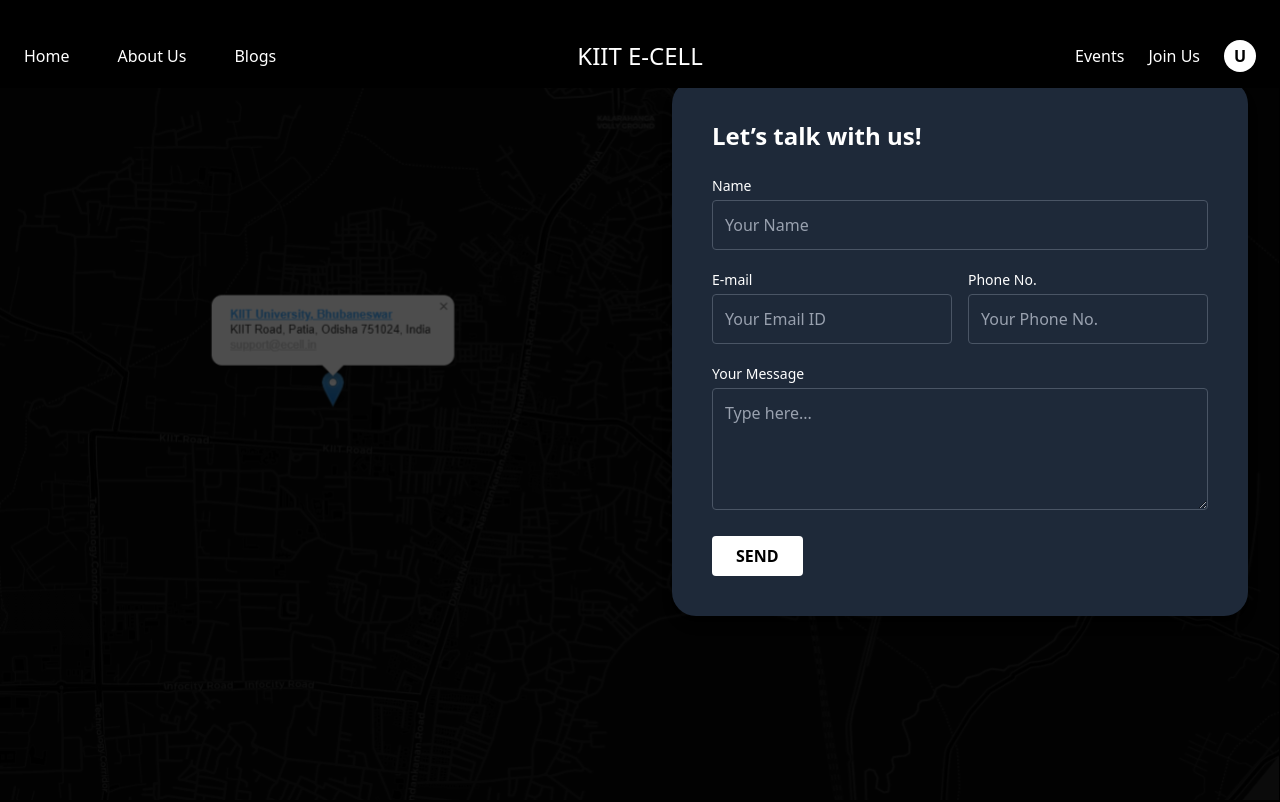
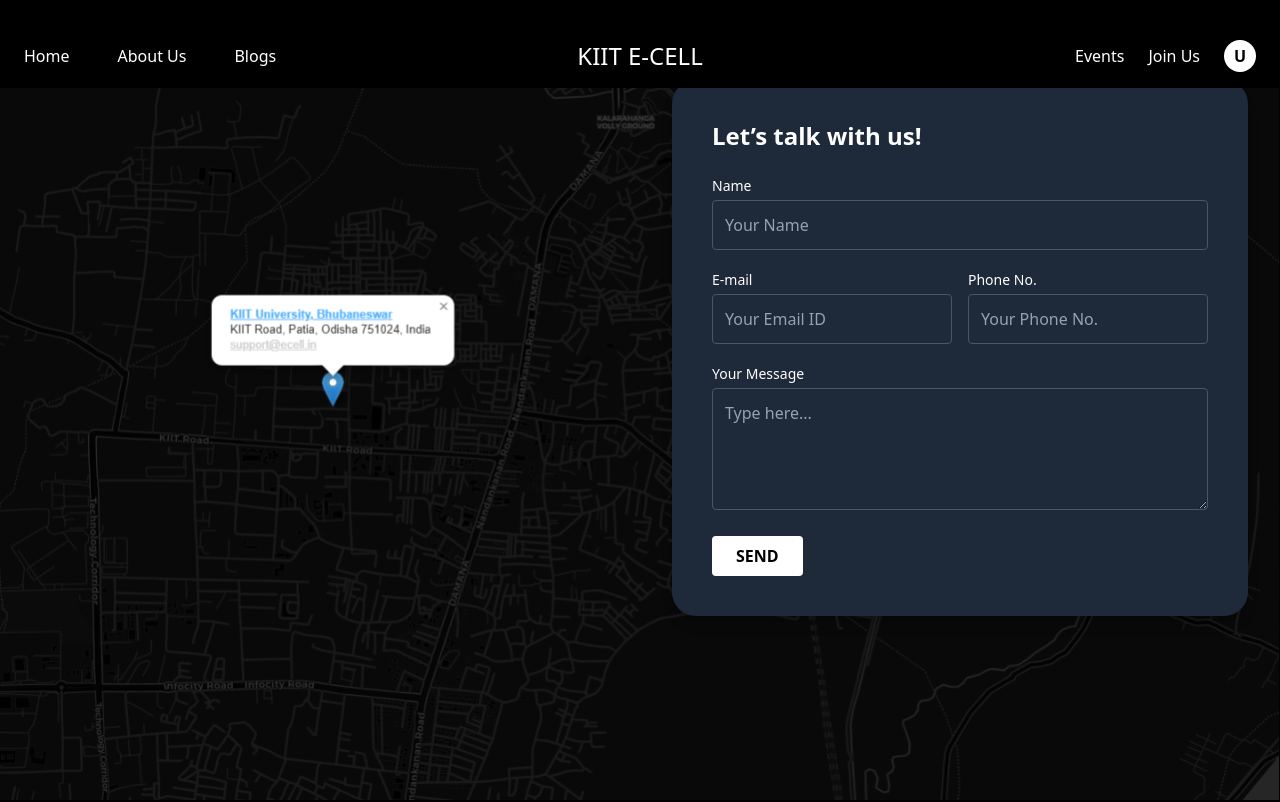
Before and after one commit to abinashmohanty8059/ECELL, a React (Vite) app: page /contact in a window 1280 px wide. Shown: the top 802 px of the page. Built offline with nearby package versions, Linux system fonts and the light colour scheme.

Commit message:
Update ContactUs.jsx

```diff
--- a/src/pages/ContactUs.jsx
+++ b/src/pages/ContactUs.jsx
@@ -9,7 +9,7 @@
       <img
         src={mapBg}
         alt="Map background"
-        className="absolute inset-0 w-full h-full object-cover opacity-30 z-0"
+        className="absolute inset-0 w-full h-full object-cover z-0"
       />
 
       {/* Contact Box */}
```
